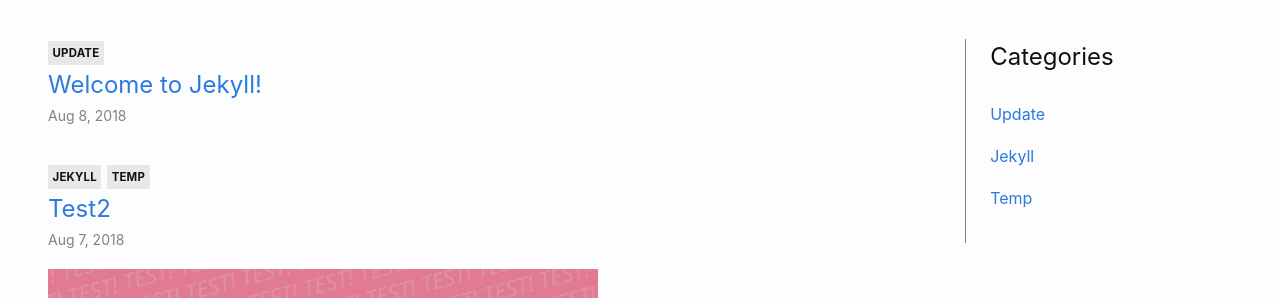
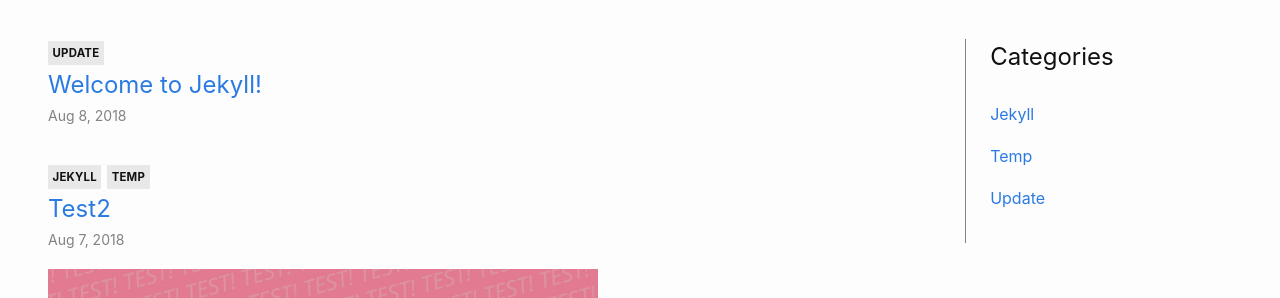
Before and after one commit to goodwin72/jaredrgoodwin.com, a Jekyll site: the page built from blog.html, in a window 1280 px wide. Shown: the part 190-488 px from the top of the page. Built offline with Jekyll 4.4.1, drawn with Linux system fonts in a browser that asks for light colours.

Commit message:
Replaced JS filtering with templated pages for each category - not quite functional because of one conditional not working in feed-blog.html (line 11)

```diff
--- /dev/null
+++ b/_categories/jekyll.html
@@ -0,0 +1,5 @@
+---
+layout: category
+---
+
+{%- include feed-blog.html featured-only=false category=Jekyll -%}
--- /dev/null
+++ b/_categories/temp.html
@@ -0,0 +1,5 @@
+---
+layout: category
+---
+
+{%- include feed-blog.html featured-only=false category=Temp -%}
--- /dev/null
+++ b/_categories/update.html
@@ -0,0 +1,5 @@
+---
+layout: category
+---
+
+{%- include feed-blog.html featured-only=false category=Update -%}
--- a/_config.yml
+++ b/_config.yml
@@ -47,6 +47,9 @@
     work:
         output: true
         permalink: /:collection/:path/
+    categories:
+        output: true
+        permalink: /blog/:path/
 
 assets:
    sources:
--- a/_includes/feed-blog.html
+++ b/_includes/feed-blog.html
@@ -5,24 +5,10 @@
 		{%- else -%}
 			{% assign post_list = site.posts | reversed %}
 
-            {%- comment -%} I think 'capture' would capture more than just the data I need if I were to wrap the for loop below with it. So two for loops it is then...
-
-            Also, huge thanks to the following source for help in understanding how this could be done in Liquid: http://www.codeshopify.com/blog_posts/building-arrays-with-liquid-in-shopify {%- endcomment -%}
-
-            {%- capture categories -%}
-                {%- for post in post_list -%}
-                    {%- if post.categories -%}
-                        {%- for category in post.categories -%}
-                            {{ category | append: " " }}
-                        {%- endfor -%}
-                    {%- endif -%}
-                {%- endfor -%}
-            {%- endcapture -%}
-
-            {%- assign categories_list = categories | split: ' ' -%}
 		{%- endif -%}
 
 		{%- for post in post_list -%}
+            {%- if include.category == nil or post.categories contains include.category -%}
                 {% comment %} Frustratingly, Liquid does not appear to have a bunch of useful logical syntax. This is the best I could do. {% endcomment %}
                 {% if include.featured-only == false or include.featured-only == nil or post.featured %}
 
@@ -36,17 +22,7 @@
 
                 {%- assign post_categories = categories | split: ' ' -%}
 
-				<li class="feed-item" data-categories="
-                        {%- if post_categories -%}
-                            {%- for category in post_categories -%}
-                                {%- if forloop.last -%}
-                                    {{ category }}
-                                {%- else -%}
-                                    {{ category | append: " " }}
-                                {%- endif -%}
-                            {%- endfor -%}
-                        {%- endif -%}
-                    ">
+                    <li class="feed-item">
                         <div class="feed-item__text">
                             <div class="feed-item__categories">
                                 {%- if post_categories -%}
@@ -77,23 +53,7 @@
                         {%- endif -%}
                     </li>
                 {% endif %}
+            {% endif %}
 		{%- endfor -%}
 	</ul>
-
-    {%- if categories_list.size > 1 -%}
-        {%- assign categories_list = categories_list | uniq -%}
-        <div class="feed-categories">
-            <header>
-                <h1 class="feed-categories__header">Categories</h1>
-            </header>
-            <ul class="feed-categories__list">
-                {%- for category in categories_list -%}
-                    <a class="feed-categories__list__category"><li>
-                        {{ category }}
-                    </li></a>
-                {%- endfor -%}
-            </ul>
-        </div>
-        <script src="/assets/scripts/category-filter.js"></script>
 {%- endif -%}
-{%- endif -%}
--- a/_sass/minima/_layout.scss
+++ b/_sass/minima/_layout.scss
@@ -527,6 +527,11 @@
     font-size: 1em;
 }
 
+.category-title{
+    color: $grey-color;
+}
+
+
 %noselect{
   -webkit-touch-callout: none;
     -webkit-user-select: none;
--- a/assets/scripts/category-filter.js
+++ b/assets/scripts/category-filter.js
@@ -74,7 +74,7 @@
 }
 
 window.onload = function () {
-    var category_lists = document.getElementsByClassName("feed-categories__list");
+    /*var category_lists = document.getElementsByClassName("feed-categories__list");
     var category_list_items = document.getElementsByClassName("feed-categories__list__category");
 
     for(var i = 0; i < category_lists.length; i++){
@@ -85,5 +85,5 @@
     for(var i = 0; i < category_list_items.length; i++){
         console.log("Category List Item Text: " + category_list_items[i].innerHTML);
         category_list_items[i].addEventListener('click', categoryListItemClick);
-    }
+    }*/
 }();
--- a/blog.html
+++ b/blog.html
@@ -6,3 +6,19 @@
 ---
 
 {%- include feed-blog.html featured-only=false -%}
+
+{%- if site.categories -%}
+    <div class="feed-categories">
+        <header>
+            <h1 class="feed-categories__header">Categories</h1>
+        </header>
+        <ul class="feed-categories__list">
+            {%- for category in site.categories -%}
+                <a href="{{ category.title | downcase }}" class="feed-categories__list__category"><li>
+                    {{ category.title }}
+                </li></a>
+            {%- endfor -%}
+        </ul>
+    </div>
+    <!--<script src="/assets/scripts/category-filter.js"></script>-->
+{%- endif -%}
```
Also changed, not shown: _layouts/category.html (added, +22 -0 lines). Lines whose indentation alone changed are shown as unchanged.
